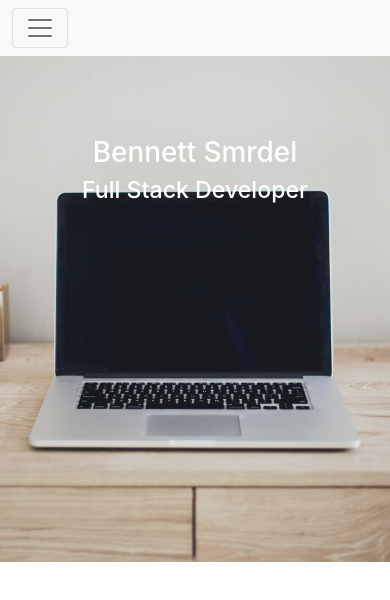
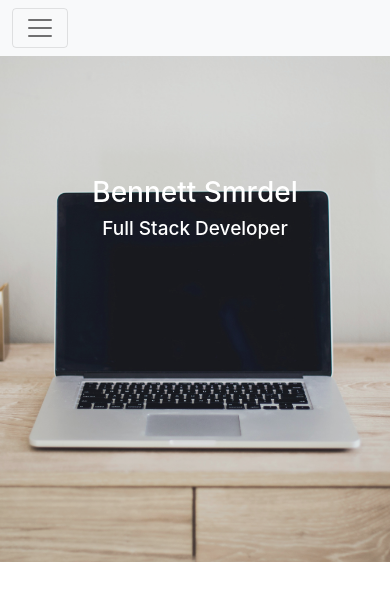
Before and after one commit to bsmrdel101/Portfolio, a React (Create React App) app: page / in a window 390 px wide. Shown: the top 600 px of the page. Built offline with nearby package versions, Linux system fonts and the light colour scheme.

Commit message:
made header text responsive

```diff
--- a/src/components/Header/Header.css
+++ b/src/components/Header/Header.css
@@ -12,3 +12,15 @@
     padding-top: 80px;
     color: white;
 }
+
+@media (max-width: 980px) {
+    .header-text {
+        padding-top: 120px;
+    }
+    .header-text h1 {
+        font-size: 28px;
+    }
+    .header-text h3 {
+        font-size: 19px;
+    }
+}
```
